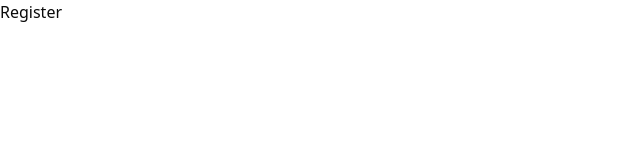
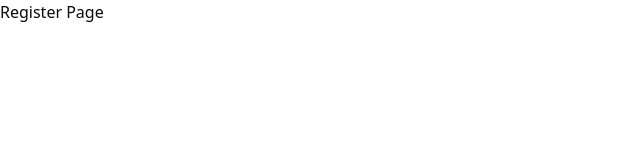
Before and after one commit to CoderStartup/featuresay, a Next.js app: page /register in a window 1280 px wide. Shown: the top 160 px of the page, without its empty margins (0-640 px from the left). Built offline with nearby package versions, Linux system fonts and the light colour scheme.

Commit message:
Update page.tsx

```diff
--- a/src/app/(auth)/register/page.tsx
+++ b/src/app/(auth)/register/page.tsx
@@ -1,3 +1,3 @@
 export default function RegisterPage() {
-  return <div>Register</div>
+  return <div>Register Page</div>
 }
```
